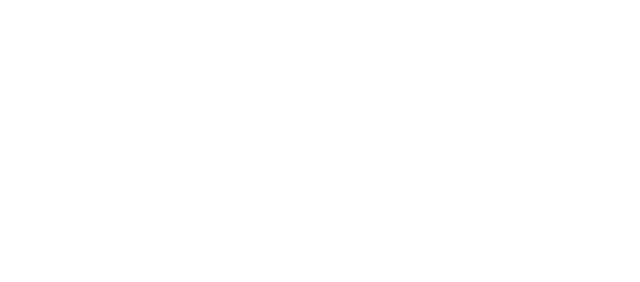
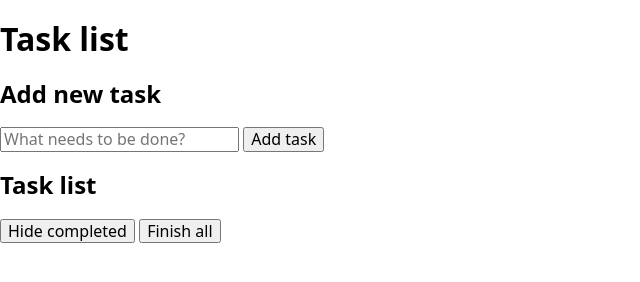
Before and after one commit to przytop/task-list, a plain HTML site: page index.html in a window 1280 px wide. Shown: the whole page, without its empty margins (0-640 px from the left). Drawn offline with nearby package versions, Linux system fonts and the light colour scheme.

Commit message:
Initial HTML structure
- Added basic HTML structure
- Added modern-normalize

```diff
--- a/index.html
+++ b/index.html
@@ -1,11 +1,57 @@
 <!DOCTYPE html>
 <html lang="en">
-<head>
-    <meta charset="UTF-8">
-    <meta name="viewport" content="width=device-width, initial-scale=1.0">
-    <title>Document</title>
-</head>
-<body>
+  <head>
+    <meta charset="UTF-8" />
+    <meta name="viewport" content="width=device-width, initial-scale=1.0" />
+    <title>Task list</title>
+    <link
+      rel="stylesheet"
+      href="https://cdnjs.cloudflare.com/ajax/libs/modern-normalize/3.0.1/modern-normalize.min.css"
+      integrity="sha512-q6WgHqiHlKyOqslT/lgBgodhd03Wp4BEqKeW6nNtlOY4quzyG3VoQKFrieaCeSnuVseNKRGpGeDU3qPmabCANg=="
+      crossorigin="anonymous"
+      referrerpolicy="no-referrer"
+    />
+    <link rel="stylesheet" href="./styles.css" />
+    <script defer src="./script.js"></script>
+  </head>
 
-</body>
+  <body>
+    <main class="container">
+      <header class="header">
+        <h1>Task list</h1>
+      </header>
+      <section class="form__container">
+        <div class="section__header">
+          <h2>Add new task</h2>
+        </div>
+        <form class="form">
+          <input
+            class="form__input"
+            type="text"
+            placeholder="What needs to be done?"
+          />
+          <button class="form__button">Add task</button>
+        </form>
+      </section>
+
+      <section class="tasks__container">
+        <div class="section__header section__header--tasks">
+          <h2>Task list</h2>
+          <div class="tasks__buttons">
+            <button
+              class="tasks__button tasks__button--hide tasks__button--hidden"
+            >
+              Hide completed
+            </button>
+            <button
+              class="tasks__button tasks__button--finish tasks__button--hidden"
+            >
+              Finish all
+            </button>
+          </div>
+        </div>
+        <ul class="tasks__list"></ul>
+      </section>
+    </main>
+  </body>
 </html>
```
